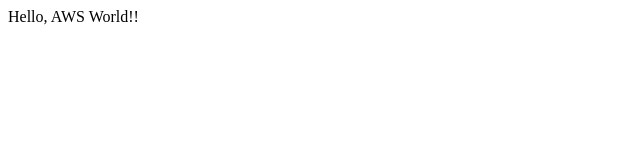
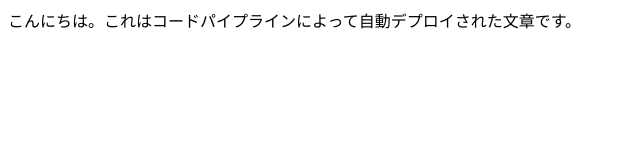
Before and after one commit to Takumi-Kuwahara/cicd-handson, a plain HTML site: page src/index.html in a window 1280 px wide. Shown: the whole page, without its empty margins (0-640 px from the left). Drawn offline with Linux system fonts and the light colour scheme.

Commit message:
Update index.html

```diff
--- a/src/index.html
+++ b/src/index.html
@@ -6,6 +6,6 @@
   <title>CI/CDハンズオン</title>
 </head>
 <body>
-  Hello, AWS World!!
+  こんにちは。これはコードパイプラインによって自動デプロイされた文章です。
 </body>
 </html>
```
Also changed, not shown: 1 other file.
